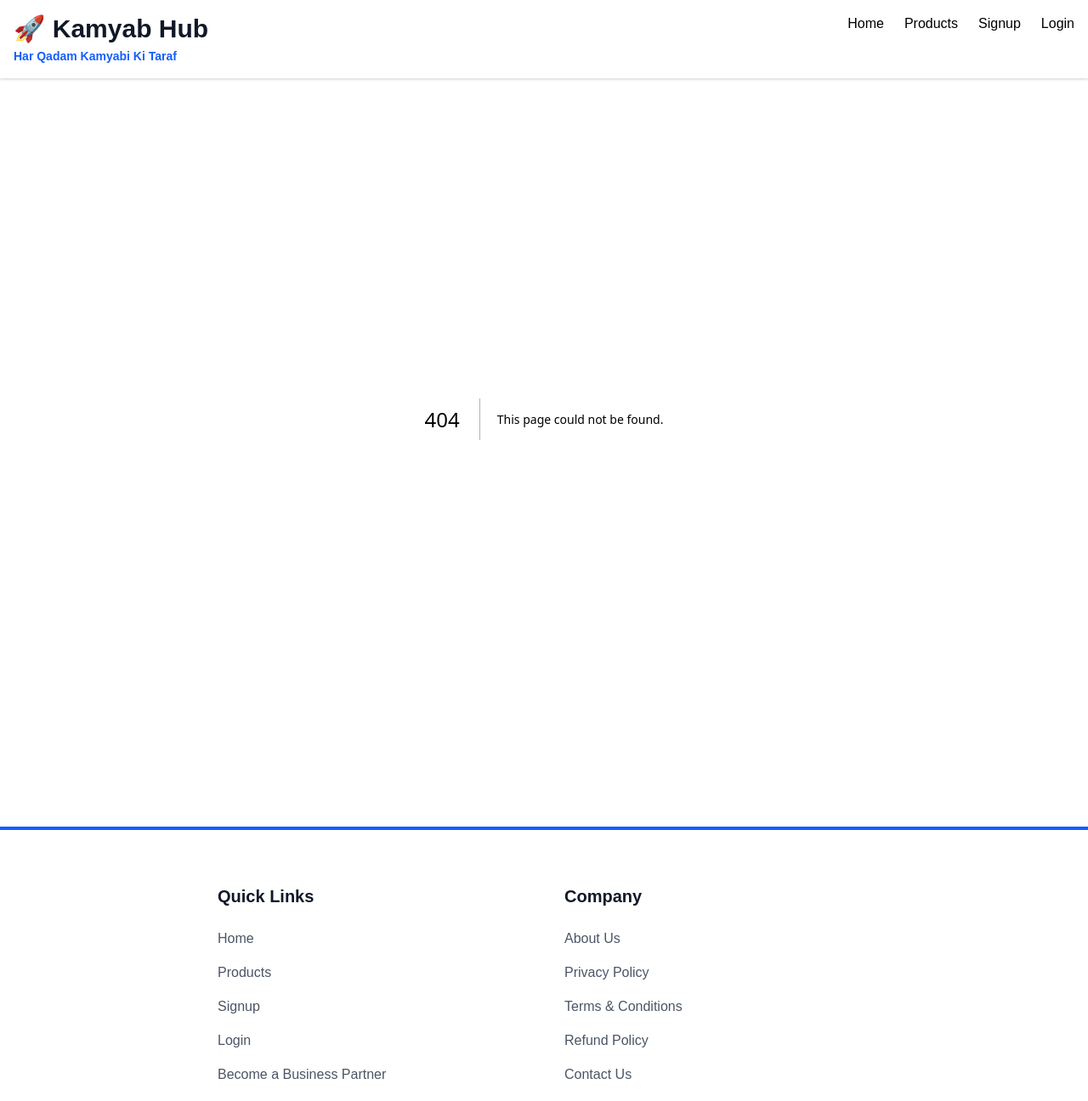
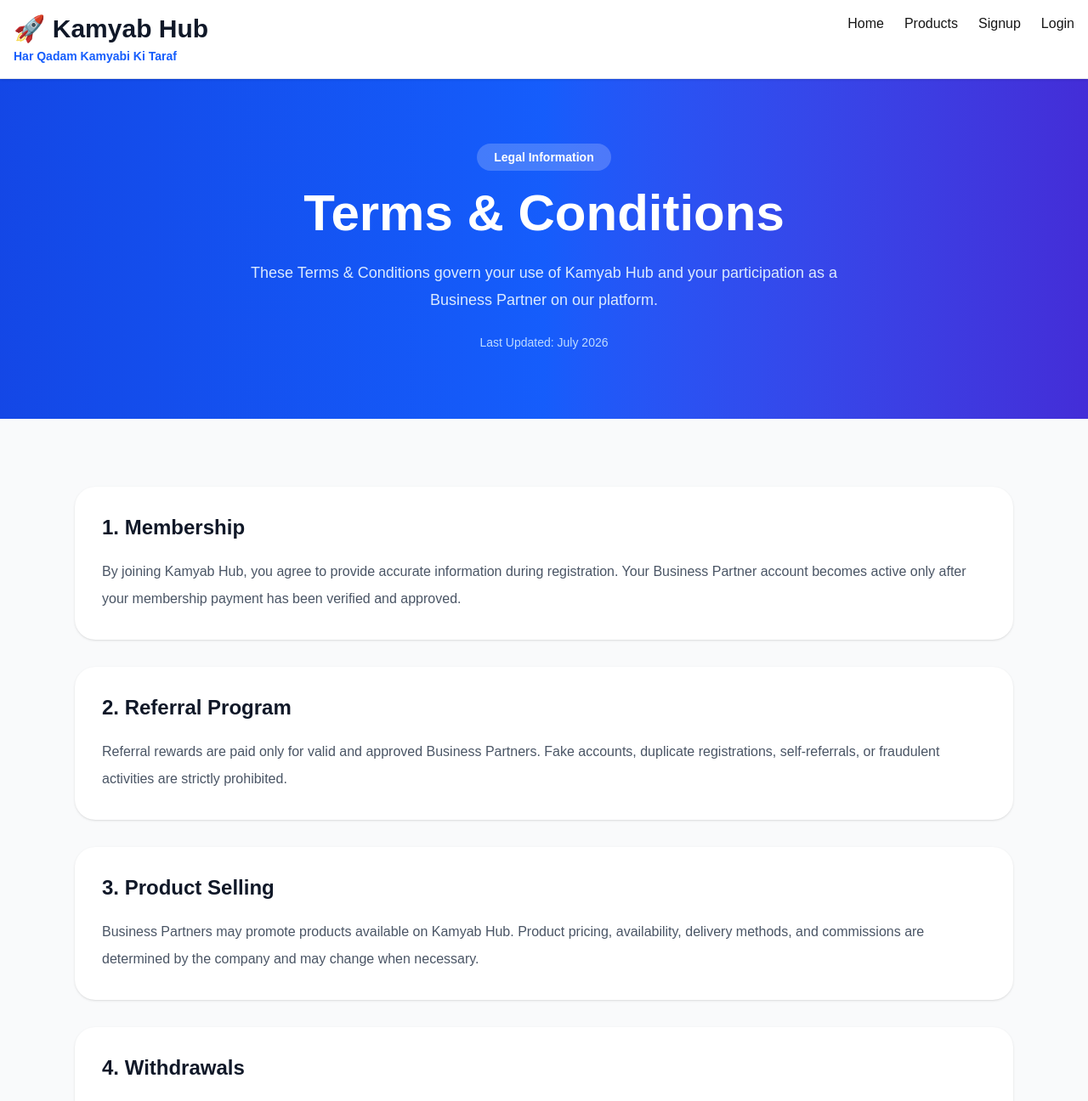
Before and after one commit to invite1earn2/kamyab-hub, a Next.js app: page /terms in a window 1280 px wide. Before the commit this address had no page. Shown: the top 1296 px of the page at 85% size. Built offline with nearby package versions, Linux system fonts and the light colour scheme.

Commit message:
Add Terms & Conditions page

```diff
--- /dev/null
+++ b/src/app/terms/page.js
@@ -0,0 +1,138 @@
+import Link from "next/link";
+
+export const metadata = {
+  title: "Terms & Conditions",
+  description:
+    "Read the Terms & Conditions for using Kamyab Hub and understand your rights and responsibilities as a Business Partner.",
+};
+
+export default function Terms() {
+  return (
+    <main className="min-h-screen bg-gray-50">
+
+      {/* Hero */}
+
+      <section className="bg-gradient-to-r from-blue-700 via-blue-600 to-indigo-700 text-white">
+
+        <div className="mx-auto max-w-6xl px-6 py-20 text-center">
+
+          <span className="rounded-full bg-white/20 px-5 py-2 text-sm font-semibold">
+            Legal Information
+          </span>
+
+          <h1 className="mt-6 text-4xl font-black md:text-6xl">
+            Terms & Conditions
+          </h1>
+
+          <p className="mx-auto mt-6 max-w-3xl text-lg leading-8 text-blue-100">
+            These Terms & Conditions govern your use of Kamyab Hub and your
+            participation as a Business Partner on our platform.
+          </p>
+
+          <p className="mt-6 text-sm text-blue-200">
+            Last Updated: July 2026
+          </p>
+
+        </div>
+
+      </section>
+
+      <section className="mx-auto max-w-6xl px-6 py-20 space-y-8">
+
+        <div className="rounded-3xl bg-white p-8 shadow-sm">
+          <h2 className="text-2xl font-black text-gray-900">
+            1. Membership
+          </h2>
+
+          <p className="mt-5 leading-8 text-gray-600">
+            By joining Kamyab Hub, you agree to provide accurate information
+            during registration. Your Business Partner account becomes active
+            only after your membership payment has been verified and approved.
+          </p>
+        </div>
+
+        <div className="rounded-3xl bg-white p-8 shadow-sm">
+          <h2 className="text-2xl font-black text-gray-900">
+            2. Referral Program
+          </h2>
+
+          <p className="mt-5 leading-8 text-gray-600">
+            Referral rewards are paid only for valid and approved Business
+            Partners. Fake accounts, duplicate registrations, self-referrals,
+            or fraudulent activities are strictly prohibited.
+          </p>
+        </div>
+
+        <div className="rounded-3xl bg-white p-8 shadow-sm">
+          <h2 className="text-2xl font-black text-gray-900">
+            3. Product Selling
+          </h2>
+
+          <p className="mt-5 leading-8 text-gray-600">
+            Business Partners may promote products available on Kamyab Hub.
+            Product pricing, availability, delivery methods, and commissions
+            are determined by the company and may change when necessary.
+          </p>
+        </div>
+
+        <div className="rounded-3xl bg-white p-8 shadow-sm">
+          <h2 className="text-2xl font-black text-gray-900">
+            4. Withdrawals
+          </h2>
+
+          <p className="mt-5 leading-8 text-gray-600">
+            Withdrawal requests are processed after verification. Kamyab Hub
+            reserves the right to review requests to prevent fraud or policy
+            violations before releasing payments.
+          </p>
+        </div>
+
+        <div className="rounded-3xl bg-white p-8 shadow-sm">
+          <h2 className="text-2xl font-black text-gray-900">
+            5. Account Suspension
+          </h2>
+
+          <p className="mt-5 leading-8 text-gray-600">
+            Accounts involved in fraudulent activity, fake referrals, abuse of
+            the platform, or violations of these Terms may be suspended or
+            permanently removed without prior notice.
+          </p>
+        </div>
+
+        <div className="rounded-3xl bg-white p-8 shadow-sm">
+          <h2 className="text-2xl font-black text-gray-900">
+            6. Changes to These Terms
+          </h2>
+
+          <p className="mt-5 leading-8 text-gray-600">
+            Kamyab Hub may update these Terms & Conditions as our platform
+            evolves. Continued use of the platform after updates indicates your
+            acceptance of the revised terms.
+          </p>
+        </div>
+
+        <div className="rounded-3xl bg-blue-50 border border-blue-200 p-8">
+
+          <h2 className="text-2xl font-black text-blue-700">
+            Need Help?
+          </h2>
+
+          <p className="mt-5 leading-8 text-gray-700">
+            If you have any questions about these Terms & Conditions, our team
+            is here to help.
+          </p>
+
+          <Link
+            href="/contact"
+            className="mt-8 inline-flex rounded-2xl bg-blue-600 px-7 py-3 font-bold text-white transition hover:bg-blue-700"
+          >
+            Contact Us
+          </Link>
+
+        </div>
+
+      </section>
+
+    </main>
+  );
+}
```
